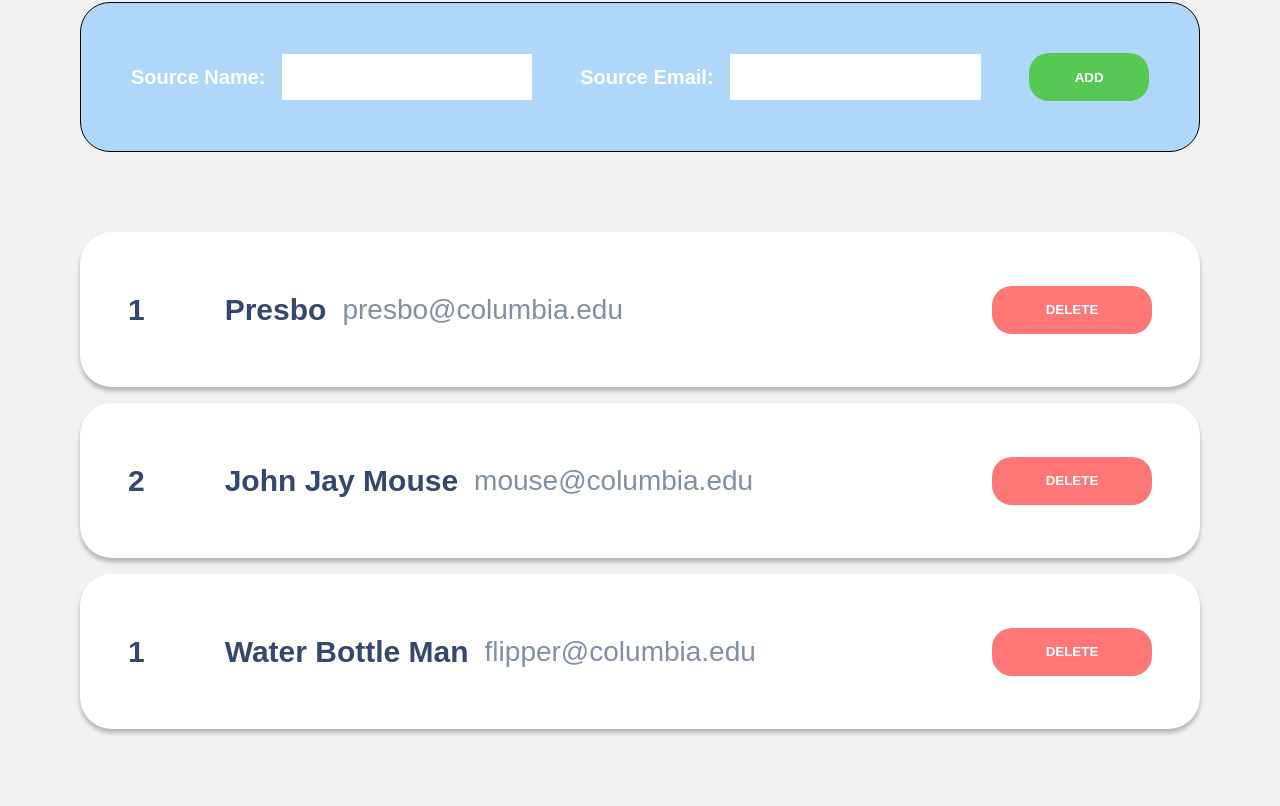
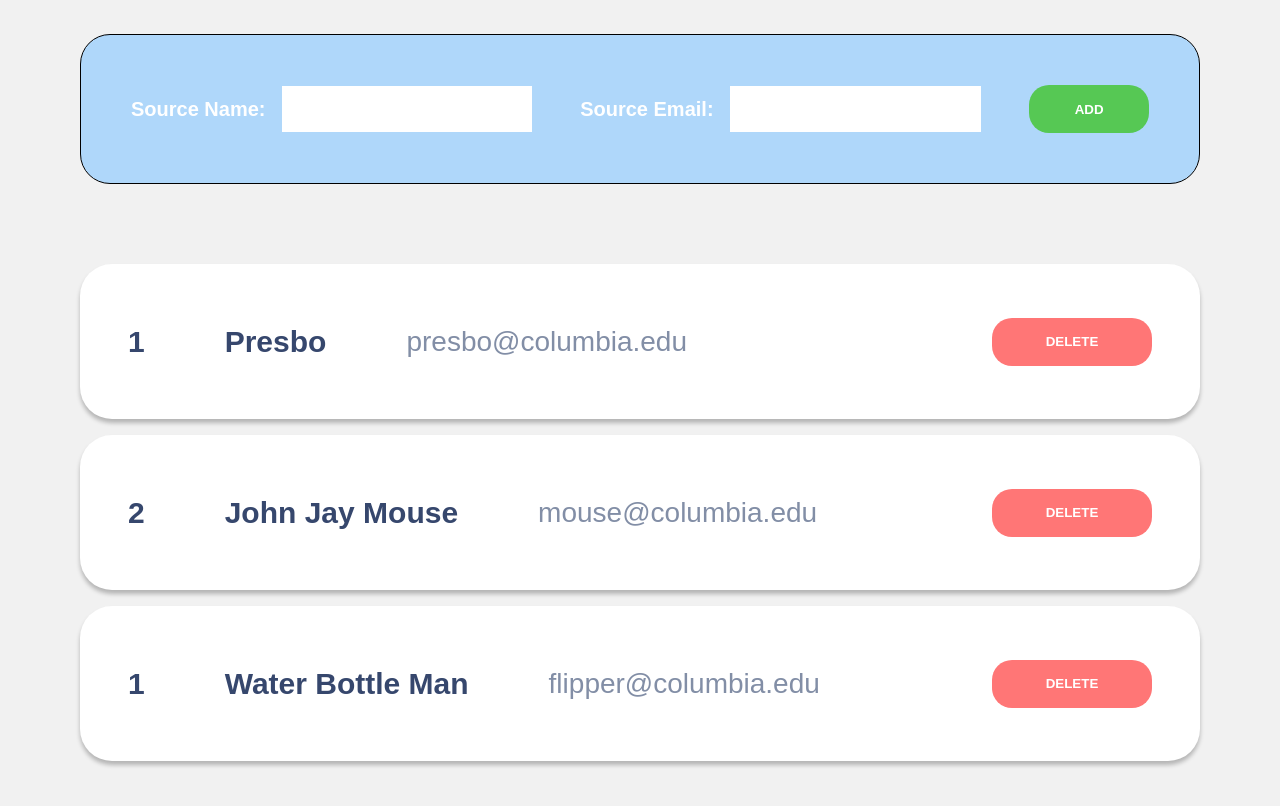
Before and after one commit to amberhli/spec-sources, a React (Create React App) app in the folder react-app/: page / in a window 1280 px wide. Shown: the part 326-1132 px from the top of the page. Before the commit the page ends 1079 px from the top, so only its background shows below. Built offline with nearby package versions, Linux system fonts and the light colour scheme.

Commit message:
added background and font family in App.css

```diff
--- /dev/null
+++ b/react-app/src/App.css
@@ -0,0 +1,37 @@
+.App {
+    text-align: center;
+  }
+  .App-logo {
+    height: 40vmin;
+    pointer-events: none;
+  }
+  @media (prefers-reduced-motion: no-preference) {
+    .App-logo {
+      animation: App-logo-spin infinite 20s linear;
+    }
+  }
+  .App-header {
+    background-color: #282C34;
+    min-height: 100vh;
+    display: flex;
+    flex-direction: column;
+    align-items: center;
+    justify-content: center;
+    font-size: calc(10px + 2vmin);
+    color: white;
+  }
+  .App-link {
+    color: #61DAFB;
+  }
+  body {
+    font-family: 'Poppins', sans-serif;
+    background-color: #F1F1F1;
+  }
+  @keyframes App-logo-spin {
+    from {
+      transform: rotate(0deg);
+    }
+    to {
+      transform: rotate(360deg);
+    }
+  }
--- a/react-app/src/App.js
+++ b/react-app/src/App.js
@@ -2,7 +2,7 @@ import React from 'react';
 import Banner from './Banner';
 import Input from './Input';
 import List from './List';
-//import './index.css';
+import './App.css';
 
 function App() {
   return (
--- a/react-app/src/Banner.js
+++ b/react-app/src/Banner.js
@@ -4,6 +4,7 @@ import styled from 'styled-components';
 const Container = styled.div`
     display: flex;
     flex-direction: column;
+    padding-bottom: 2rem;
 `;
 
 const Header1 = styled.a`
--- a/react-app/src/List.js
+++ b/react-app/src/List.js
@@ -1,34 +1,103 @@
 import React from 'react';
+import styled from 'styled-components';
 
-function List() {
+const Container = styled.div`
+    display: flex;
+    flex-direction: column;
+    padding-bottom: 2rem;
+`;
+
+const Entries = styled.div`
+    display: flex;
+    flex-direction: column;
+`;
+
+const Entry = styled.div`
+    display: flex;
+    flex-direction: row;
+    justify-content: space-between;
+    margin-left: 4.5rem;
+    margin-right: 4.5rem;
+    margin-bottom: 1rem;
+    background-color: white;
+    height: 107px;
+    border-radius: 2rem;
+    padding-top: 1.5rem;
+    padding-bottom: 1.5rem;
+    padding-right: 3rem;
+    padding-left: 3rem;
+    align-items: center;
+    box-shadow: 0 4px 4px rgba(0, 0, 0, 0.25);
+`;
+
+const Number = styled.a`
+    text-align: left;
+    font-weight: 600;
+    color: #36476D;
+    font-size: 30px;
+    margin-right: 5rem;
+`;
+
+const Name = styled.a`
+    text-align: left;
+    font-weight: 600;
+    color: #36476D;
+    font-size: 30px;
+    margin-right: 5rem;
+`;
+
+const Email = styled.a`
+    text-align: left;
+    font-weight: 400;
+    color: #828EA6;
+    font-size: 28px;
+`;
+
+const DeleteButton = styled.button`
+    background-color: #FF7676;
+    width: 10rem;
+    height: 3rem;
+    color: white;
+    font-weight: 600;
+    border: none;
+    outline: none;
+    border-radius: 20px;
+    margin-left: auto;
+    white-space: nowrap;
+`;
+const List = () => {
     return (
-        <div className="entries">
-            <div className="entry">
-                <h3 style={{ marginRight: '5rem' }}>1</h3>
-                <h3 style={{ marginRight: '1rem' }}>Presbo</h3>
-                <h4 style={{ marginRight: '1rem' }}>presbo@columbia.edu</h4>
-                <button className="delete-button">
-                    DELETE
-                </button>
-            </div>
-            <div className="entry">
-                <h3 style={{ marginRight: '5rem' }}>2</h3>
-                <h3 style={{ marginRight: '1rem' }}>John Jay Mouse</h3>
-                <h4 style={{ marginRight: '1rem' }}>mouse@columbia.edu</h4>
-                <button className="delete-button">
-                    DELETE
-                </button>
-            </div>
-            <div className="entry">
-                <h3 style={{ marginRight: '5rem' }}>1</h3>
-                <h3 style={{ marginRight: '1rem' }}>Water Bottle Man</h3>
-                <h4 style={{ marginRight: '1rem' }}>flipper@columbia.edu</h4>
-                <button className="delete-button">
-                    DELETE
-                </button>
-            </div>
-        </div>
+      <>
+        <Container>
+            <Entries>
+                <Entry>
+                    <Number>1</Number>
+                    <Name>Presbo</Name>
+                    <Email>presbo@columbia.edu</Email>
+                    <DeleteButton>
+                        DELETE
+                    </DeleteButton>
+                </Entry>
+                <Entry>
+                    <Number>2</Number>
+                    <Name>John Jay Mouse</Name>
+                    <Email>mouse@columbia.edu</Email>
+                    <DeleteButton>
+                        DELETE
+                    </DeleteButton>
+                </Entry>
+                <Entry>
+                    <Number>1</Number>
+                    <Name>Water Bottle Man</Name>
+                    <Email>flipper@columbia.edu</Email>
+                    <DeleteButton>
+                        DELETE
+                    </DeleteButton>
+                </Entry>
+            </Entries>
+        </Container>
+      </>
     );
-}
+};
 
 export default List;
--- a/react-app/src/index.css
+++ b/react-app/src/index.css
@@ -1,125 +1,4 @@
 body {
-  font-family: 'Poppins', sans-serif;
-  background-color: #F1F1F1;
-  }
-
-  .logo {
-      width: 16rem;
-      height: auto;
-      padding-left: 4.5rem;
-      padding-top: 3.5rem;
-  }
-
-  h1 {
-      text-align: center;
-      color: #36476D;
-      font-weight: 700;
-      font-size: 3rem;
-      line-height: 4.5rem;
-  }
-
-  .flex-vertical {
-      display: flex;
-      flex-direction: column;
-  }
-
-  .search-container {
-      display: flex;
-      flex-direction: row;
-      justify-content: space-around;
-      align-items: center;
-      background-color: #AFD7FA;
-      border-radius: 30px;
-      margin-left: 4.5rem;
-      margin-right: 4.5rem;
-      margin-bottom: 5rem;
-      padding: 3.125rem;
-      border: 1px solid black;
-  }
-
-  .source-container {
-      display: flex;
-      flex-direction: stretch;
-      justify-content: flex-start;
-      align-items: center;
-      width: 100%;
-  }
-
-  h2 {
-      text-align: left;
-      color: white;
-      font-weight: 600;
-      font-size: 1.25rem;
-  }
-
-  .input-field {
-      flex-grow: 1;
-      height: 30px;
-      background-color: white;
-      padding: 0.5rem;
-      margin-left: 1rem;
-      margin-right: 3rem;
-  }
-
-  .add-button {
-      background-color: #56C854;
-      width: 16rem;
-      height: 3rem;
-      color: white;
-      font-weight: 600;
-      border: none;
-      outline: none;
-      border-radius: 20px;
-      margin-left: auto;
-      white-space: nowrap;
-  }
-
-  .entries {
-      display: flex;
-      flex-direction: column;
-  }
-
-  .entry {
-      display: flex;
-      flex-direction: row;
-      justify-content: space-between;
-      margin-left: 4.5rem;
-      margin-right: 4.5rem;
-      margin-bottom: 1rem;
-      background-color: white;
-      height: 107px;
-      border-radius: 2rem;
-      padding-top: 1.5rem;
-      padding-bottom: 1.5rem;
-      padding-right: 3rem;
-      padding-left: 3rem;
-      align-items: center;
-      box-shadow: 0 4px 4px rgba(0, 0, 0, 0.25);
-  }
-
-  h3 {
-      text-align: left;
-      font-weight: 600;
-      color: #36476D;
-      font-size: 30px;
-  }
-
-  h4 {
-      text-align: left;
-      font-weight: 400;
-      color: #828EA6;
-      font-size: 28px;
-  }
-
-.delete-button {
-  background-color: #FF7676;
-  width: 10rem;
-  height: 3rem;
-  color: white;
-  font-weight: 600;
-  border: none;
-  outline: none;
-  border-radius: 20px;
-  margin-left: auto;
-  white-space: nowrap;
+    font-family: 'Poppins', sans-serif;
+    background-color: #F1F1F1;
 }
--- a/react-app/src/index.js
+++ b/react-app/src/index.js
@@ -2,7 +2,7 @@ import React from 'react';
 import ReactDOM from 'react-dom/client';
 import App from './App';
 import reportWebVitals from './reportWebVitals';
-import './index.css';
+//import './index.css';
 
 const root = ReactDOM.createRoot(document.getElementById('root'));
 root.render(
```
